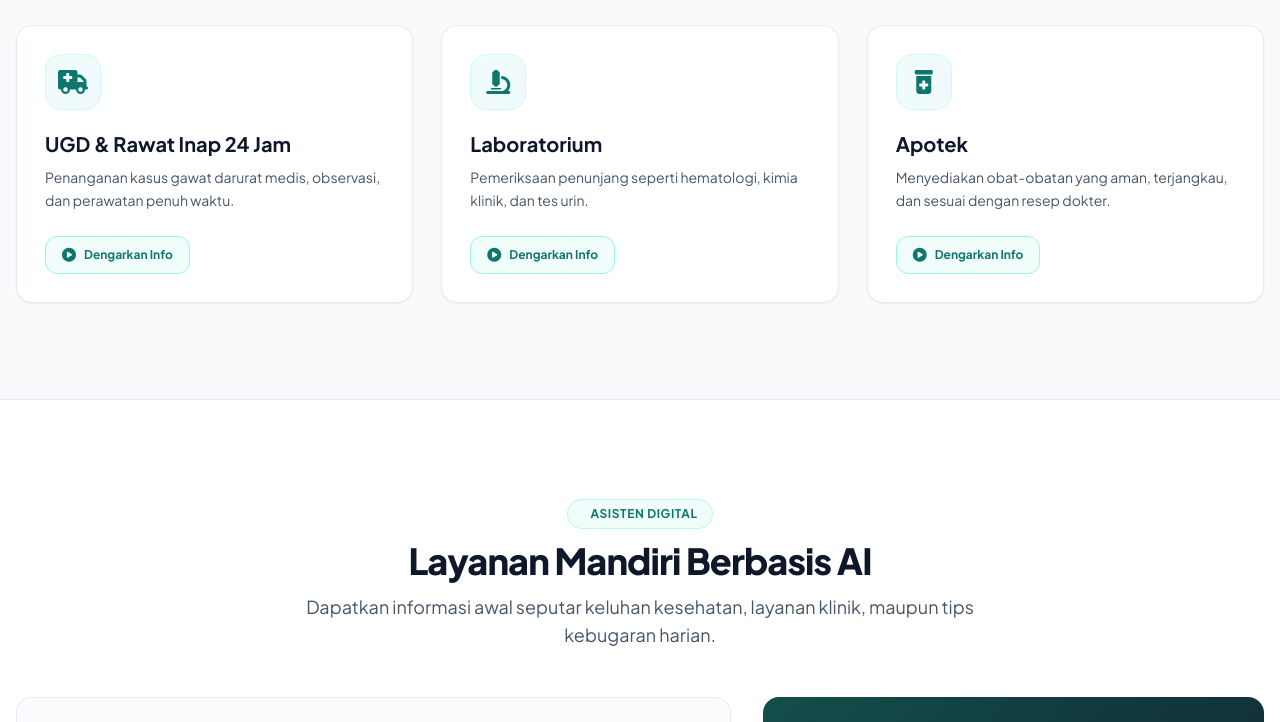
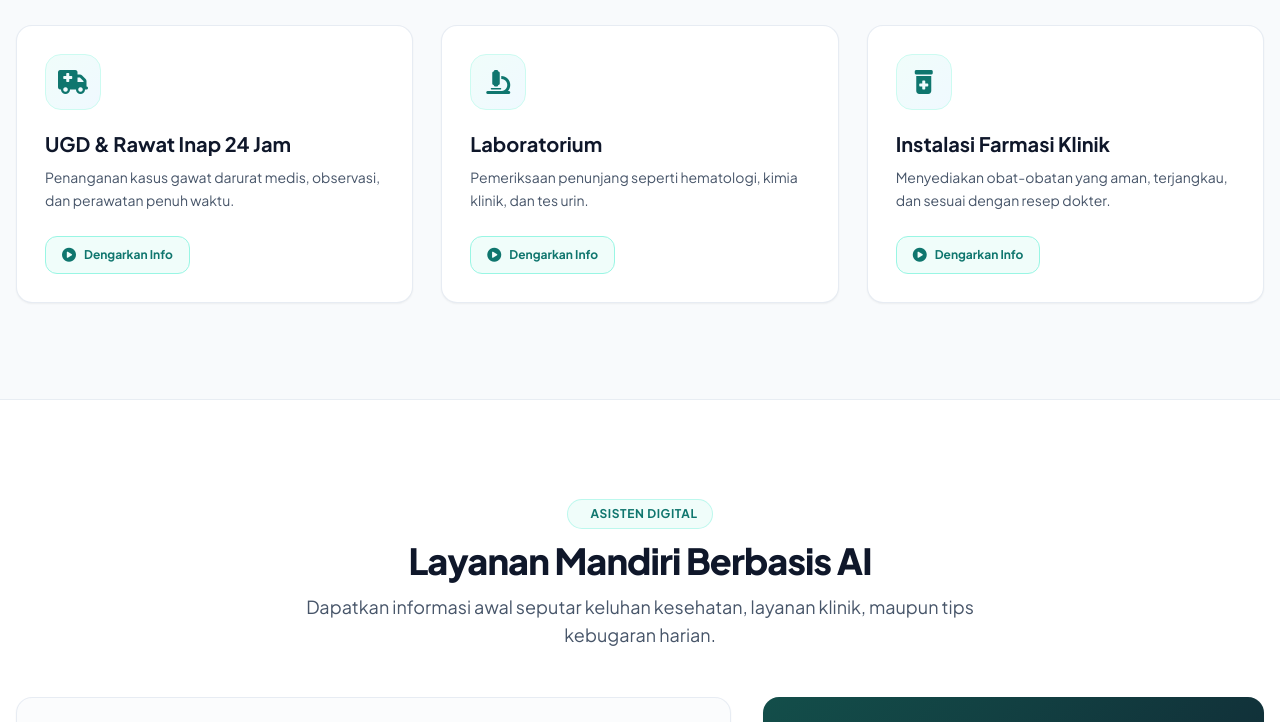
Before and after one commit to irfan-gmc/KlinikGMC, a plain HTML site: page index.html in a window 1280 px wide. Shown: the part 2482-3204 px from the top of the page. Drawn offline with nearby package versions, Linux system fonts and the light colour scheme.

Commit message:
Update index.html

```diff
--- a/index.html
+++ b/index.html
@@ -531,7 +531,7 @@
               <div class="icon-lg-card">
                 <i class="fa-solid fa-prescription-bottle-medical"></i>
               </div>
-              <h3 class="font-bold text-xl text-slate-900 mb-2">Apotek</h3>
+              <h3 class="font-bold text-xl text-slate-900 mb-2">Instalasi Farmasi Klinik</h3>
               <p class="text-slate-600 text-sm leading-relaxed mb-6">
                 Menyediakan obat-obatan yang aman, terjangkau, dan sesuai dengan resep dokter.
               </p>
@@ -848,7 +848,7 @@
               <li>Persalinan</li>
               <li>UGD & Rawat Inap</li>
               <li>Laboratorium</li>
-              <li>Instalasi Apotek</li>
+              <li>Instalasi Farmasi Klinik</li>
               <li>Khitan</li>
             </ul>
           </div>
@@ -934,7 +934,7 @@
           } else if (lowerCaseText.includes('ibu hamil') || lowerCaseText.includes('kehamilan')) {
             botResponse = "Tips untuk ibu hamil: Pastikan asupan nutrisi seimbang, rutin periksa kehamilan (ANC), dan cukup istirahat. Layanan Kesehatan Ibu & Anak (KIA) kami siap membantu Anda dengan bidan profesional.";
           } else if (lowerCaseText.includes('layanan')) {
-            botResponse = "Kami melayani Poli Umum, Kesehatan Ibu & Anak, Persalinan 24 Jam, UGD & Rawat Inap, Laboratorium, dan Apotek.";
+            botResponse = "Kami melayani Poli Umum, Kesehatan Ibu & Anak, Persalinan 24 Jam, UGD & Rawat Inap, Laboratorium, dan Instalasi Farmasi Klinik.";
           } else if (lowerCaseText.includes('bpjs')) {
             botResponse = "Klinik kami bekerjasama dengan BPJS Kesehatan (Kode Faskes: 0121B009). Anda bisa mendaftar antrean melalui aplikasi Mobile JKN atau langsung di klinik. Kami siap membantu prosesnya.";
           } else {
```
